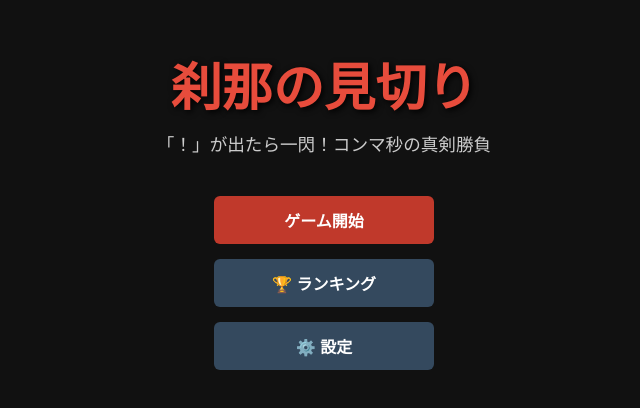
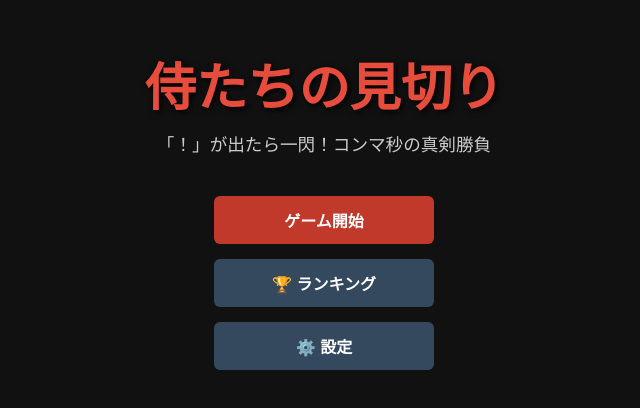
Before and after one commit to SAH1R0/samurai-s-reaction-battle, a plain HTML site: page index.html in a window 1280 px wide. Shown: the part 192-600 px from the top of the page, without its empty margins (316-956 px from the left). Drawn offline with Linux system fonts and the light colour scheme.

Commit message:
htmlの修正

```diff
--- a/index.html
+++ b/index.html
@@ -3,14 +3,14 @@
 <head>
     <meta charset="UTF-8">
     <meta name="viewport" content="width=device-width, initial-scale=1.0">
-    <title>刹那の見切り - 反応速度計測</title>
+    <title>侍たちの見切り - 反応速度計測</title>
     <link rel="stylesheet" href="style.css">
 </head>
 <body>
 
     <!-- 1. ホーム画面 -->
     <div id="home-screen" class="screen active">
-        <h1 class="title">刹那の見切り</h1>
+        <h1 class="title">侍たちの見切り</h1>
         <p class="subtitle">「！」が出たら一閃！コンマ秒の真剣勝負</p>
 
         <div class="menu-buttons">
```
